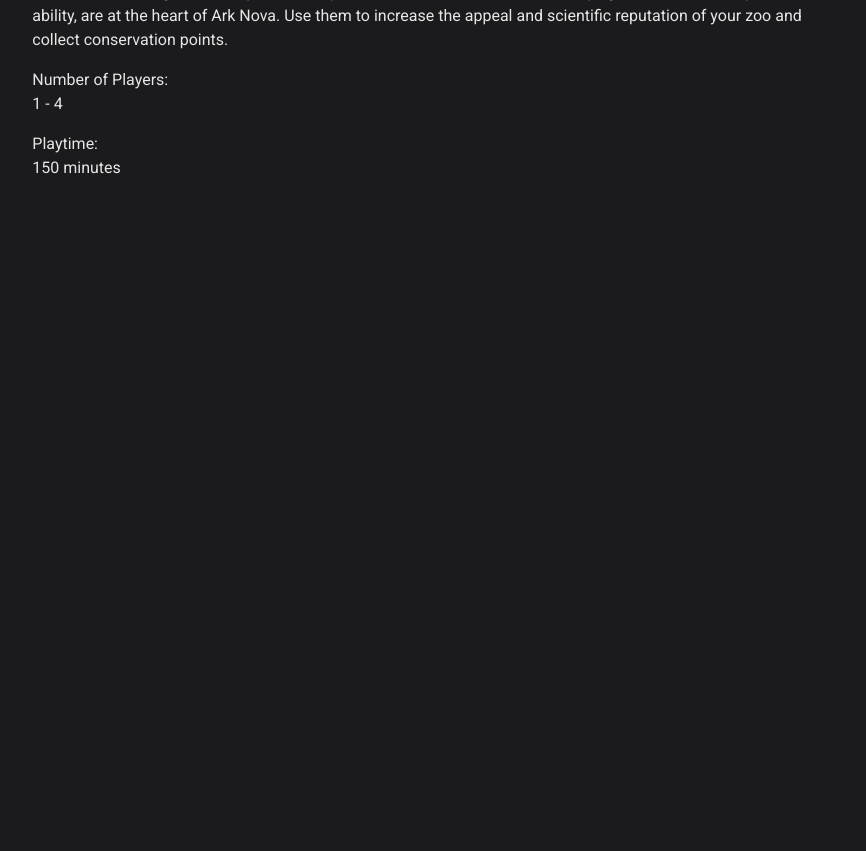
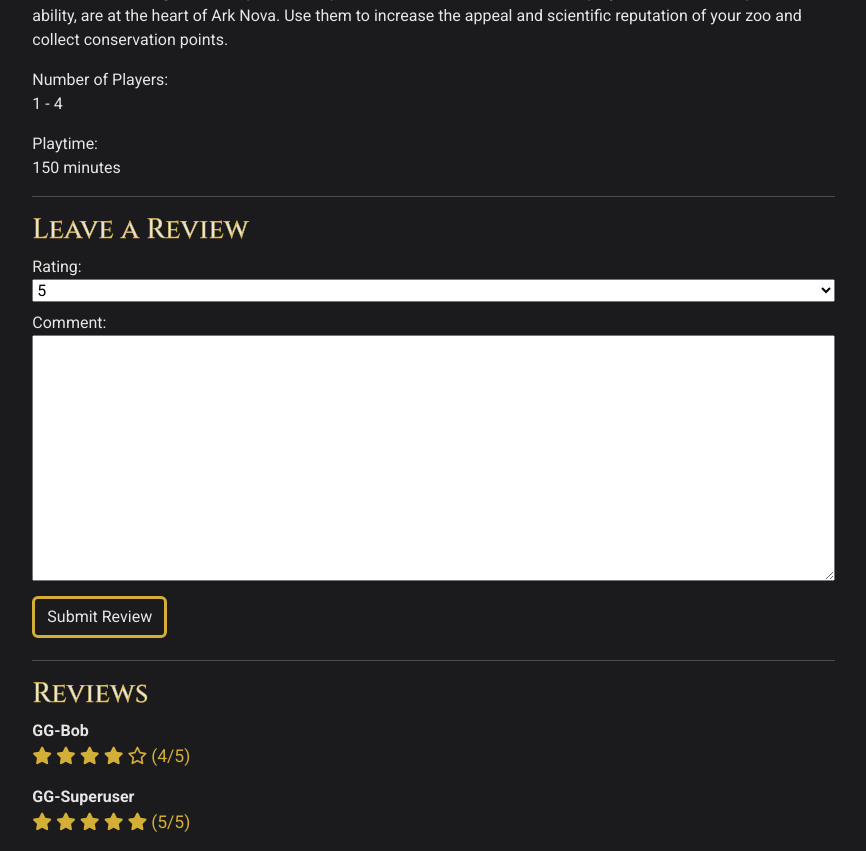
Before and after one commit to Lyd-W/gamers-guild, a Django app: page /ark-nova/ in a window 1280 px wide. Shown: the part 611-1462 px from the top of the page, without its empty margins (413-1279 px from the left). Before the commit the page ends 785 px from the top, so only its background shows below. Run offline with Django 4.2, Linux system fonts and the light colour scheme; a user stored in the database is signed in; data comes from the database, SQL or seed files in the repository; both versions use the stored data as it was after the commit; some libraries are stand-ins or nearby versions.

Commit message:
Update star rating

```diff
--- /dev/null
+++ b/home/forms.py
@@ -0,0 +1,8 @@
+from django import forms
+from .models import Review
+
+
+class ReviewForm(forms.ModelForm):
+    class Meta:
+        model = Review
+        fields = ['rating', 'comment']
--- a/home/templates/home/boardgame_detail.html
+++ b/home/templates/home/boardgame_detail.html
@@ -1,51 +1,96 @@
-
-{% extends 'base.html' %}
+{% extends "base.html" %}
 {% load static %}
 {% block content %}
-
   <section class="boardgame-detail">
     <div class="boardgame-display row">
       <div class="boardgame-image-container col-12 col-lg-4">
         {% if boardgame.image %}
-      <img
-        src="{{ boardgame.image.url }}"
+          <img src="{{ boardgame.image.url }}"
                class="boardgame-image"
-        alt="{{ boardgame.title }}"
-      >
+               alt="{{ boardgame.title }}" />
         {% else %}
-      <img
-        class="boardgame-image"
-        alt="Boardgame placeholder"
-      >
+          <img class="boardgame-image" alt="Boardgame placeholder" />
         {% endif %}
       </div>
       <div class="boardgame-intro col-12 col-lg-8">
         <header class="boardgame-header">
           <h2 class="boardgame-title">{{ boardgame.title }}</h2>
           <div class="boardgame-meta">
-          <p> Genres:{% for genre in boardgame.genres.all %}
-    {{ genre.name }}{% if not forloop.last %}, {% endif %}
+            <p>
+              Genres:
+              {% for genre in boardgame.genres.all %}
+                {{ genre.name }}
+                {% if not forloop.last %},{% endif %}
               {% empty %}
                 None
               {% endfor %}
-</p> Released in {{ boardgame.release_year }}
+            </p>
+            Released in {{ boardgame.release_year }}
           </div>
         </header>
-
-      <hr>
-
+        <hr />
         <section class="information-section">
-        <div class="boardgame-description">{{boardgame.description| safe}}</div>
-        <div class="players information-title">Number of Players:
+          <div class="boardgame-description">{{ boardgame.description| safe }}</div>
+          <div class="players information-title">
+            Number of Players:
             <p>{{ boardgame.min_players }} - {{ boardgame.max_players }}</p>
           </div>
-        <div class="playtime"> Playtime:
-          <p>{{ boardgame.playtime}} minutes
+          <div class="playtime">
+            Playtime:
+            <p>{{ boardgame.playtime }} minutes</p>
           </div>
+          <hr />
+          <section class="review-section">
+            <h3>Leave a Review</h3>
+            {% if user.is_authenticated %}
+              <form method="POST">
+                {% csrf_token %}
+                <div class="mb-2">
+                  <label>Rating:</label>
+                  {{ form.rating }}
+                </div>
+                <div class="mb-2">
+                  <label>Comment:</label>
+                  {{ form.comment }}
+                </div>
+                <button type="submit" class="btn">Submit Review</button>
+              </form>
+            {% else %}
+              <p>
+                <a href="{% url 'account_login' %}">Log in</a> to leave a review.
+              </p>
+            {% endif %}
+            <hr />
+            <section class="reviews-list">
+              <h3>Reviews</h3>
+              {% for review in reviews %}
+                <div class="review mb-3">
+                  <strong>{{ review.user.username }}</strong>
+                  <br />
+                  <p class="star-rating">
+                    {% for i in "12345" %}
+                      {% if review.rating >= forloop.counter %}
+                        <i class="fas fa-star"></i>
+                      {% elif review.rating >= forloop.counter|add:"-0.5" %}
+                        <i class="fas fa-star-half-alt"></i>
+                      {% else %}
+                        <i class="far fa-star"></i>
+                      {% endif %}
+                    {% endfor %}
+                    <span class="rating-number">({{ review.rating }}/5)</span>
+                  </p>
+                  <p>{{ review.comment }}</p>
+                </div>
+              {% empty %}
+                <p>No reviews yet.</p>
+              {% endfor %}
+            </section>
+          </section>
         </section>
       </div>
     </div>
-
-{% endblock content %} {% block extras %}
+  {% endblock content %}
+  {% block extras %}
     <script src="{% static 'js/comments.js' %}"></script>
-{% endblock %}
+  {% endblock extras %}
+</section>
--- a/home/views.py
+++ b/home/views.py
@@ -3,7 +3,9 @@ from django.db.models import Q, Avg
 from django.db.models.functions import Lower, Coalesce
 from django.db.models import FloatField
 
-from .models import Boardgame, Genre
+from .models import Boardgame, Genre, Review
+from .forms import ReviewForm
+from django.contrib import messages
 
 
 def home(request):
@@ -42,14 +44,16 @@ def home(request):
 
     sortkey = "title"
 
+    boardgames = boardgames.annotate(
+        avg_rating=Coalesce(
+            Avg('reviews__rating'),
+            0.0,
+            output_field=FloatField()
+        )
+    )
+    sortkey = "title"
+
     if sort == "rating":
-        boardgames = boardgames.annotate(
-            avg_rating=Coalesce(
-                Avg('reviews__rating'),
-                0.0,
-                output_field=FloatField()
-            )
-        )
         sortkey = "avg_rating"
 
     elif sort == "title":
@@ -85,8 +89,40 @@ def home(request):
 def boardgame_detail(request, slug):
     boardgame = get_object_or_404(Boardgame, slug=slug)
 
+    review = None
+    if request.user.is_authenticated:
+        review = Review.objects.filter(
+            boardgame=boardgame,
+            user=request.user
+        ).first()
+
+    if request.method == "POST":
+        if not request.user.is_authenticated:
+            messages.error(request, "You must be logged in to leave a review.")
+            form = ReviewForm()  # fallback
+        else:
+            form = ReviewForm(request.POST, instance=review)
+
+            if form.is_valid():
+                new_review = form.save(commit=False)
+                new_review.boardgame = boardgame
+                new_review.user = request.user
+                new_review.save()
+                from django.shortcuts import redirect
+
+                messages.success(request, "Review submitted!")
+                return redirect('boardgame_detail', slug=boardgame.slug)
+    else:
+        form = ReviewForm(instance=review)
+
+        reviews = boardgame.reviews.all().order_by('-created_on')
+
     return render(
         request,
         "home/boardgame_detail.html",
-        {"boardgame": boardgame}
+        {
+            "boardgame": boardgame,
+            "form": form,
+            "reviews": reviews,
+        }
     )
--- a/static/css/base.css
+++ b/static/css/base.css
@@ -484,7 +484,8 @@ padding: 0.3rem;
     margin-inline-end: 8px;
 }
 
-.star-rating {
+.star-rating i,
+.rating-number {
   color: var(--primary-highlight);
   font-size: 1.1rem;
 }
```
Also changed, not shown: home/templates/home/index.html (+9 -4 lines), db.sqlite3. Lines whose indentation alone changed are shown as unchanged.
